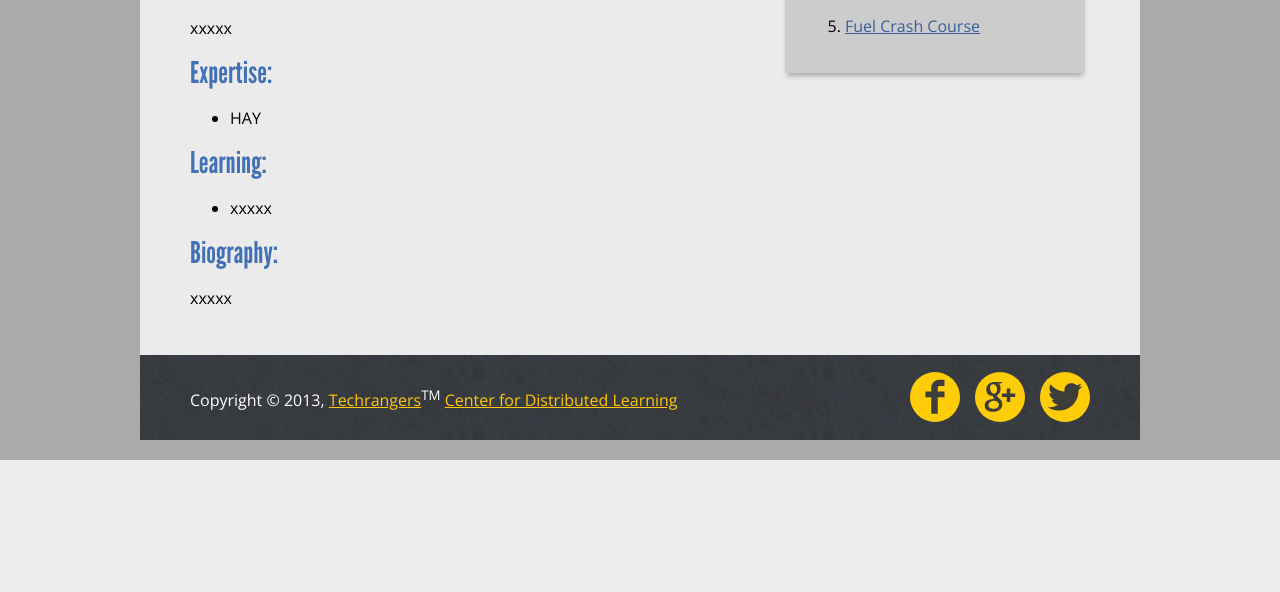
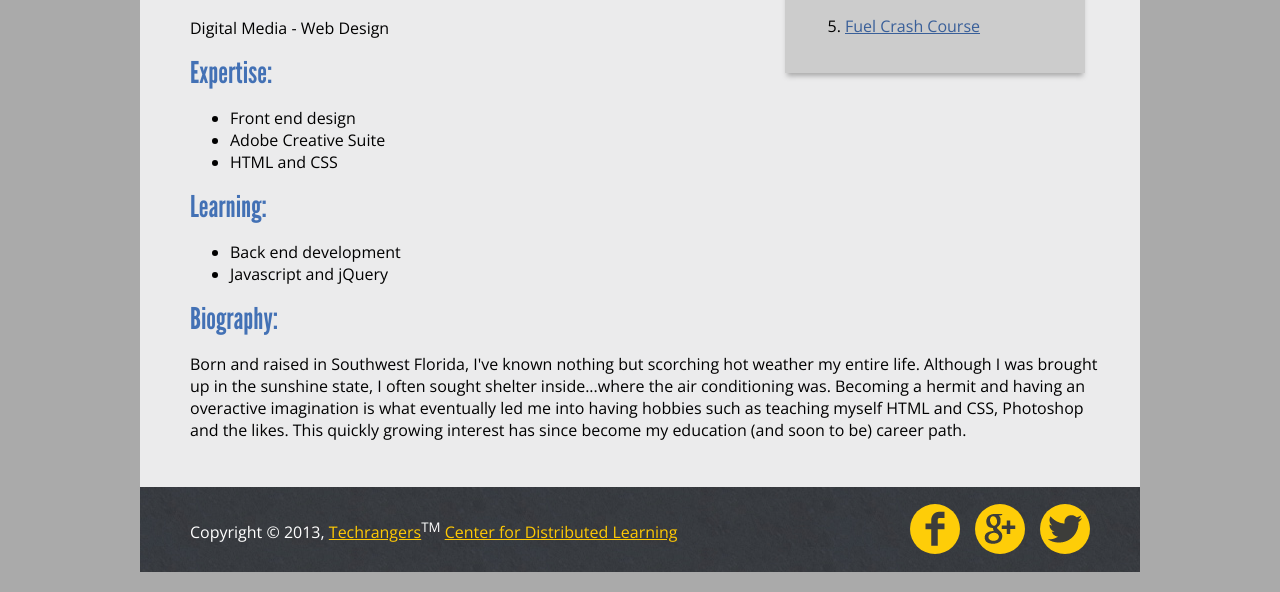
Before and after one commit to chrissolanilla/CSolanillaBio, a PHP site: page /bio_gina-piscitelli.php in a window 1280 px wide. Shown: the part 614-1206 px from the top of the page. Before the commit the page ends 1074 px from the top, so only its background shows below. Run offline with PHP 8.4, Linux system fonts and the light colour scheme; some libraries are stand-ins or nearby versions.

Commit message:
Updated bio

```diff
--- a/bio_gina-piscitelli.php
+++ b/bio_gina-piscitelli.php
@@ -33,20 +33,23 @@
             	<img src="images/bios/gina.jpg" alt="Gina Piscitelli" />
 
                 <h2>Degree:</h2>
-                	<p>xxxxx</p>
+                	<p>Digital Media - Web Design</p>
 
                 <h2>Expertise:</h2>
                 	<ul>
-                    	<li>HAY</li>
+                    	<li>Front end design</li>
+                        <li>Adobe Creative Suite</li>
+                        <li>HTML and CSS</li>
                     </ul>
 
                 <h2>Learning:</h2>
                 	<ul>
-                    	<li>xxxxx</li>
+                    	<li>Back end development</li>
+                        <li>Javascript and jQuery</li>
                     </ul>
 
                 <h2>Biography:</h2>
-                	<p>xxxxx</p>
+                	<p>Born and raised in Southwest Florida, I've known nothing but scorching hot weather my entire life. Although I was brought up in the sunshine state, I often sought shelter inside...where the air conditioning was. Becoming a hermit and having an overactive imagination is what eventually led me into having hobbies such as teaching myself HTML and CSS, Photoshop and the likes. This quickly growing interest has since become my education (and soon to be) career path.</p>
         	</section>
 
         </section>
```
